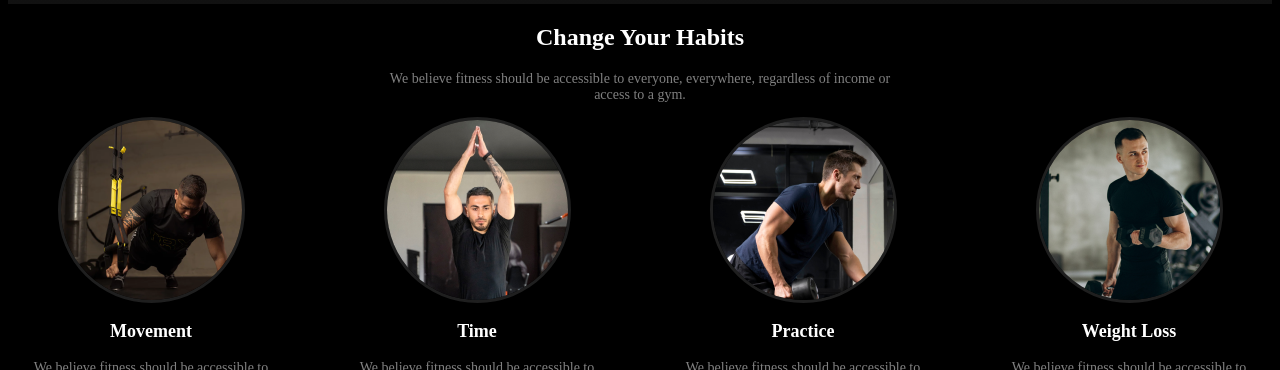
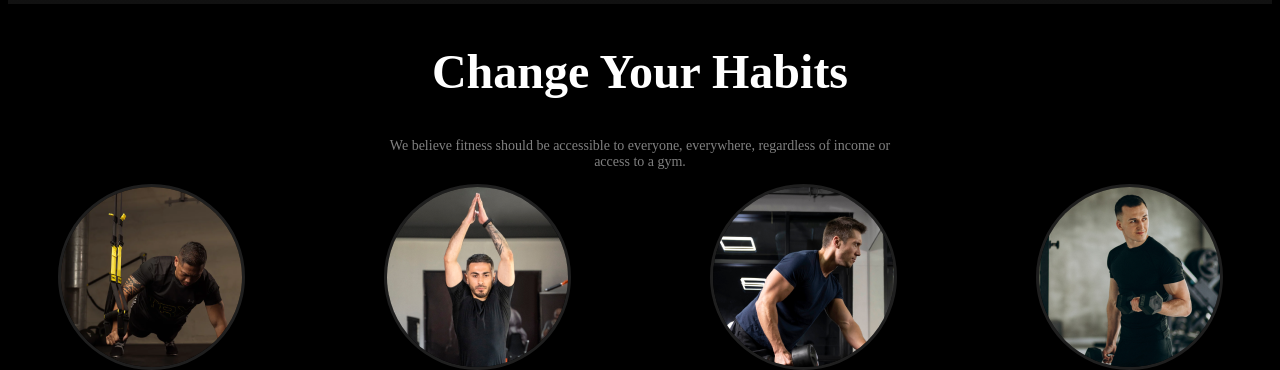
Before and after one commit to samiurrahmann/assignment-2, a plain HTML site: page index.html in a window 1280 px wide. Shown: the part 730-1100 px from the top of the page. Drawn offline with Linux system fonts and the light colour scheme.

Commit message:
new fontsize added

```diff
--- a/style/style.css
+++ b/style/style.css
@@ -235,6 +235,8 @@ nav ul {
     text-align: center;
 }
 .Habits-title{
+    font-size: 48px;
+    font-weight: bolder;
 
 }
 
```
